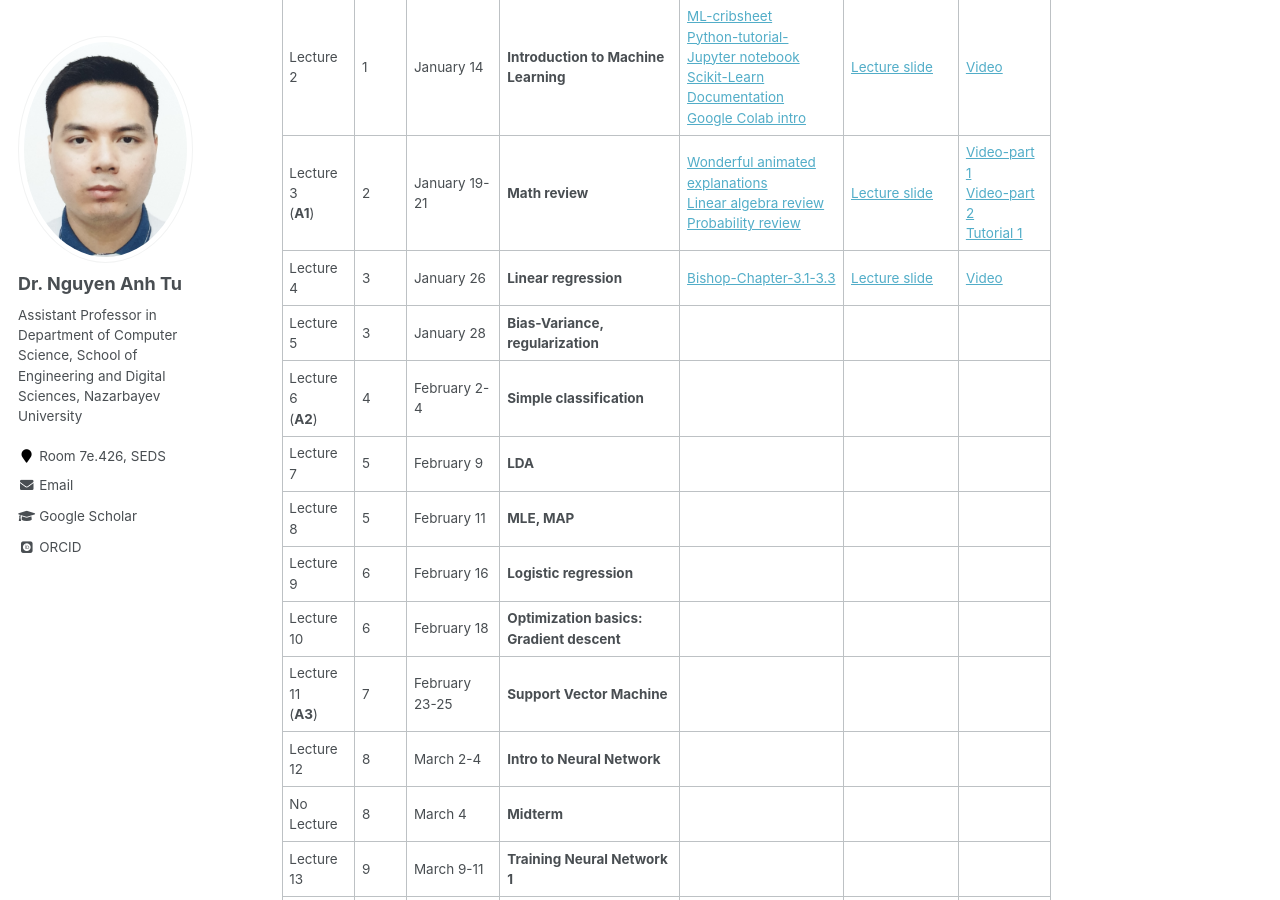
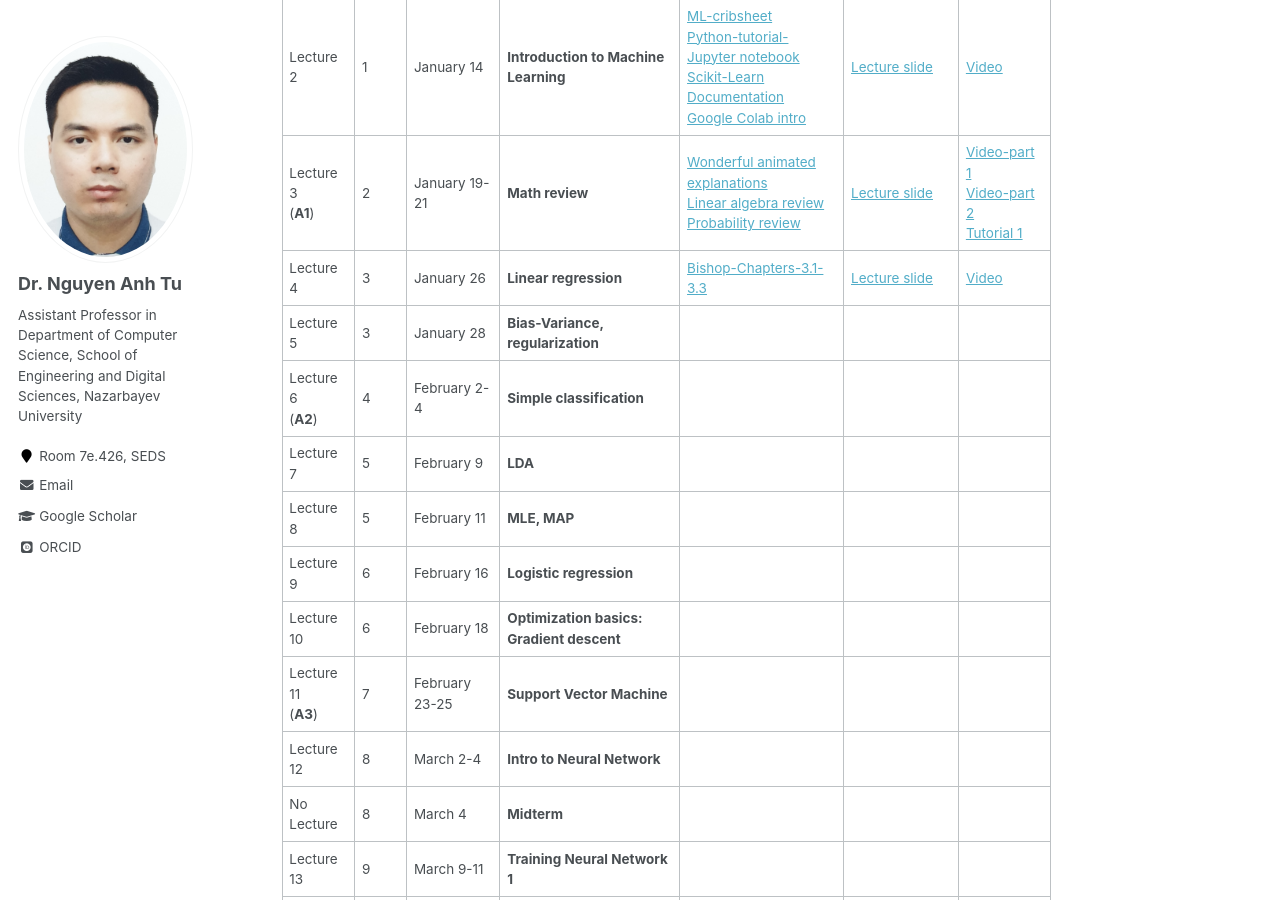
Before and after one commit to tunguyen87/seds-ml, a Jekyll site: the page built from _pages/Lecture.md, in a window 1280 px wide and 900 px high, scrolled down 453 px. Built offline with Jekyll 4.4.1, drawn with Linux system fonts in a browser that asks for light colours; some web fonts are replaced.

Commit message:
Update Lecture.md

```diff
--- a/_pages/Lecture.md
+++ b/_pages/Lecture.md
@@ -21,7 +21,7 @@ Last day of classes: April 23
 | Lecture 1    |   1   |January 12    | **Course organization**                       |                    | [course organization](https://drive.google.com/file/d/1GXF_hBx1u0_xKZ370D9ylRdq5nmie_uY/view?usp=sharing)    |              |
 | Lecture 2    |   1   |January 14    | **Introduction to  Machine Learning**         | [ML-cribsheet](https://drive.google.com/file/d/1ltGQSuoj5PnoYePg4S0WdzwgC1ub_Hji/view?usp=sharing)<br> [Python-tutorial-Jupyter notebook](https://drive.google.com/file/d/1veOv8Rtqwvq04H0yMRTJBCcQ8UhNpvFc/view?usp=sharing) <br>[Scikit-Learn Documentation](https://scikit-learn.org/stable/index.html) <br>[Google Colab intro](https://colab.research.google.com/notebooks/welcome.ipynb)         | [Lecture slide](https://drive.google.com/file/d/1Vo7VHXoqLYOW-GPmjNp7RVMye5cxFoLk/view?usp=sharing)      |  [Video](https://youtu.be/gIjcgUhtpkI)            |
 | Lecture 3<br>(**A1**)    |   2   |January 19-21 | **Math review**                   | [Wonderful animated explanations](https://www.3blue1brown.com/essence-of-linear-algebra-page)<br>[Linear algebra review](https://drive.google.com/file/d/1yDlYpuv4XShqL96LqB_Un5n8UTbWZIeh/view?usp=sharing)<br>[Probability review](https://drive.google.com/file/d/1MtFT9Ra5cdEw5TA6FN6UzuKeOjZp0OKM/view?usp=sharing)           |  [Lecture slide](https://drive.google.com/file/d/11eVI_4OMR_enuPq70-_fbX2qcMe25cFD/view?usp=sharing)      |  [Video-part 1](https://youtu.be/4Rx8YFcwMlM) <br>[Video-part 2](https://youtu.be/IjsEmM-MzxQ)  <br>[Tutorial 1](https://drive.google.com/file/d/1iz0BYnwdI71Qi-v8aFz-7fFs3KKGf9-b/view?usp=sharing)         |
-| Lecture 4    |   3   |January 26    | **Linear regression**                  | [Bishop-Chapter-3.1-3.3](https://drive.google.com/file/d/1s952CT8tQsyrqptBZVrcxAydthN9S-fu/view?usp=sharing)   |  [Lecture slide](https://drive.google.com/file/d/1plZwPn8ln38eT_VQASQzPbMBxrvqD5kG/view?usp=sharing)     | [Video](https://youtu.be/Oy3_Lwjvdlc)             |
+| Lecture 4    |   3   |January 26    | **Linear regression**                  | [Bishop-Chapters-3.1-3.3](https://drive.google.com/file/d/1s952CT8tQsyrqptBZVrcxAydthN9S-fu/view?usp=sharing)   |  [Lecture slide](https://drive.google.com/file/d/1plZwPn8ln38eT_VQASQzPbMBxrvqD5kG/view?usp=sharing)     | [Video](https://youtu.be/Oy3_Lwjvdlc)             |
 | Lecture 5    |   3   |January 28    | **Bias-Variance, regularization**                 |                    |          |              |
 | Lecture 6<br>(**A2**)    |   4   |February 2-4  | **Simple classification**                    |                    |          |              |
 | Lecture 7    |   5   |February 9    |   **LDA**                    |                    |          |              |
```
